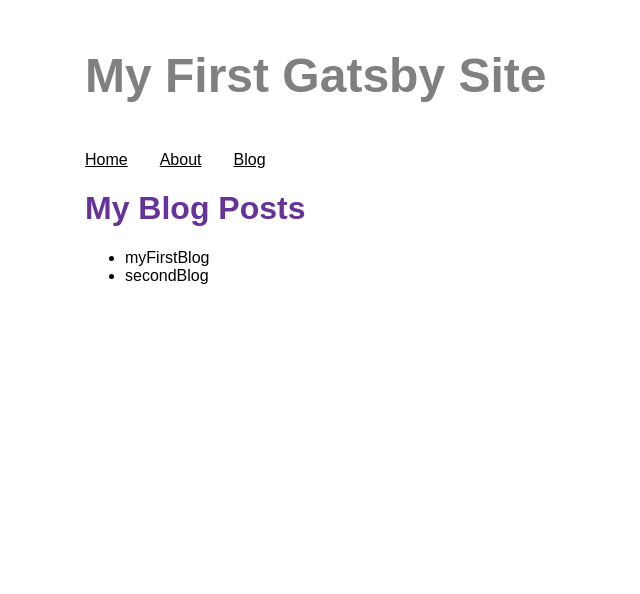
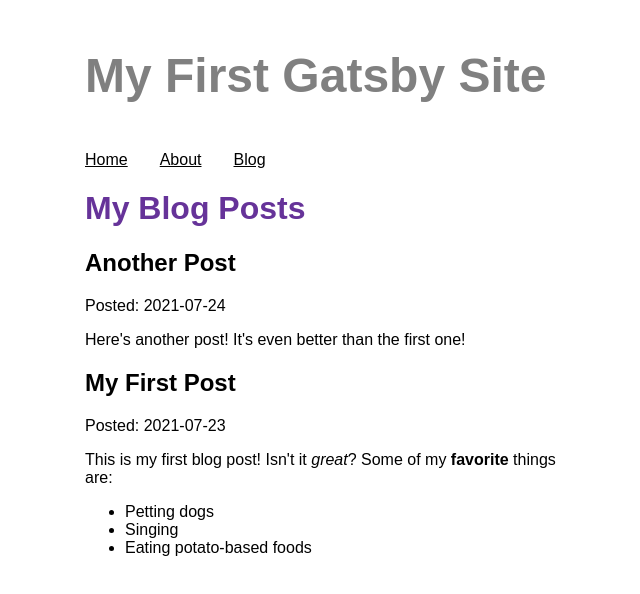
Before and after one commit to mikagawa/gatsby-test, a Gatsby site: page /blog in a window 1280 px wide. Shown: the whole page, without its empty margins (305-945 px from the left). Built offline with nearby package versions, Linux system fonts and the light colour scheme; Gatsby itself is replaced by a stand-in of ours.

Commit message:
Finished Gatsby Tutorial Part 5

```diff
--- a/blog/myFirstBlog.mdx
+++ b/blog/myFirstBlog.mdx
@@ -0,0 +1,11 @@
+---
+title: "My First Post"
+date: "2021-07-23"
+---
+
+This is my first blog post! Isn't it _great_?
+Some of my **favorite** things are:
+
+- Petting dogs
+- Singing
+- Eating potato-based foods
--- a/blog/secondBlog.mdx
+++ b/blog/secondBlog.mdx
@@ -0,0 +1,6 @@
+---
+title: "Another Post"
+date: "2021-07-24"
+---
+
+Here's another post! It's even better than the first one!
--- a/gatsby-config.js
+++ b/gatsby-config.js
@@ -13,5 +13,6 @@
         path: `${__dirname}/blog`,
       },
     },
+    "gatsby-plugin-mdx",
   ],
 };
--- a/package.json
+++ b/package.json
@@ -14,8 +14,12 @@
     "clean": "gatsby clean"
   },
   "dependencies": {
+    "@mdx-js/mdx": "^1.6.22",
+    "@mdx-js/react": "^1.6.22",
+    "@parcel/namer-default": "^2.6.2",
     "gatsby": "^4.16.0",
     "gatsby-plugin-image": "^2.17.0",
+    "gatsby-plugin-mdx": "^3.17.0",
     "gatsby-plugin-sharp": "^4.17.0",
     "gatsby-source-filesystem": "^4.17.0",
     "react": "^18.1.0",
--- a/src/pages/blog.js
+++ b/src/pages/blog.js
@@ -1,23 +1,31 @@
 import * as React from "react";
 import Layout from "../components/layout";
+import { MDXRenderer } from "gatsby-plugin-mdx";
 import { graphql } from "gatsby";
 
 const BlogPage = ({ data }) => {
   return (
     <Layout pageTitle="My Blog Posts">
-      <ul>
-        {data.allFile.nodes.map((item) => (
-          <li>{item.name}</li>
-        ))}
-      </ul>
+      {data.allMdx.nodes.map((node) => (
+        <article key={node.id}>
+          <h2>{node.frontmatter.title}</h2>
+          <p>Posted: {node.frontmatter.date}</p>
+          <MDXRenderer>{node.body}</MDXRenderer>
+        </article>
+      ))}
     </Layout>
   );
 };
 export const query = graphql`
   query {
-    allFile {
+    allMdx(sort: { order: DESC, fields: frontmatter___date }) {
       nodes {
-        name
+        frontmatter {
+          date(formatString: "")
+          title
+        }
+        id
+        body
       }
     }
   }
```
Also changed, not shown: 1 other file.
